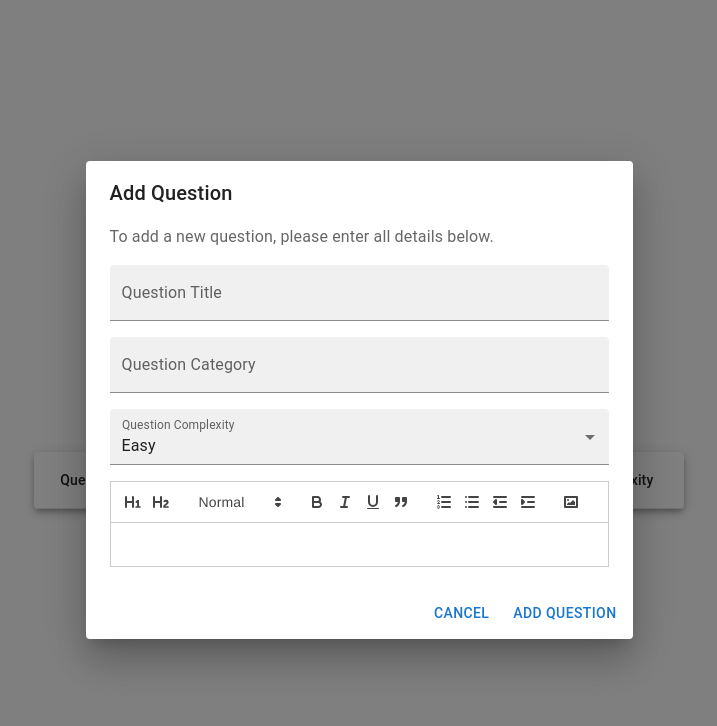
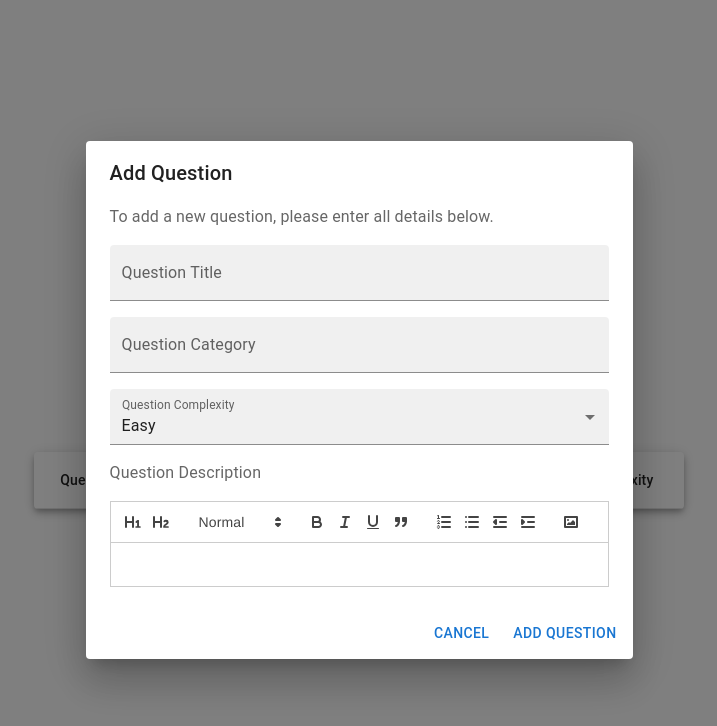
Before and after one commit to CS3219-AY2324S1/ay2324s1-course-assessment-g49, a React (Vite) app in the folder frontend/: page / in a window 1280 px wide. Both pictures are taken after a click on the button "ADD A QUESTION". Shown: the top 726 px of the page, without its empty margins (281-998 px from the left). Built offline with nearby package versions, Linux system fonts and the light colour scheme.

Commit message:
Clear fields after cancelling question

```diff
--- a/frontend/src/AddQuestionDialog.jsx
+++ b/frontend/src/AddQuestionDialog.jsx
@@ -35,6 +35,7 @@ function AddQuestionDialog({ onAddQuestion }) {
   };
 
   const handleClose = () => {
+    setDescription("");
     setOpen(false);
   };
 
@@ -144,13 +145,7 @@ function AddQuestionDialog({ onAddQuestion }) {
                     </MenuItem>
                   ))}
                 </TextField>
-                {/* <TextField
-									className="textField same-width-textfield"
-									id="Question Description"
-									label="Question Description"
-									variant="filled"
-									inputRef={inputRefDescription}
-								></TextField> */}
+                <DialogContentText>Question Description</DialogContentText>
                 <ReactQuill
                   theme="snow"
                   value={description}
```
